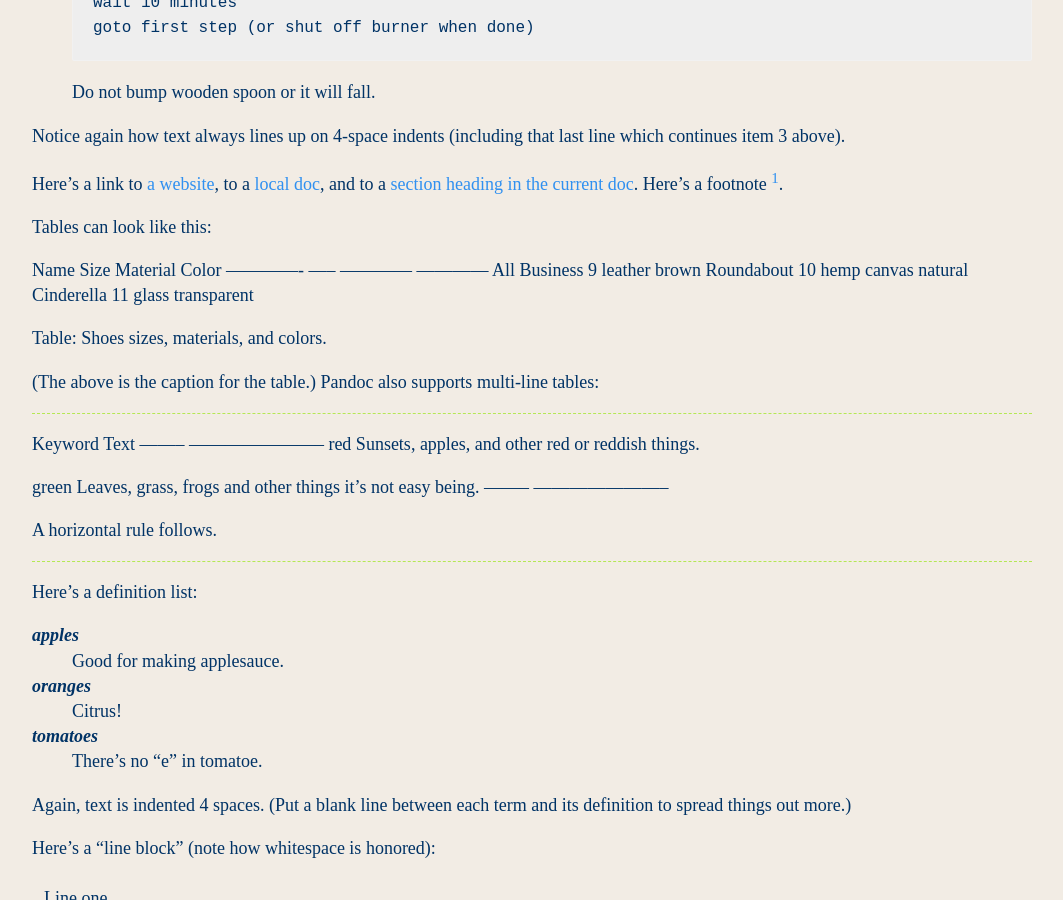
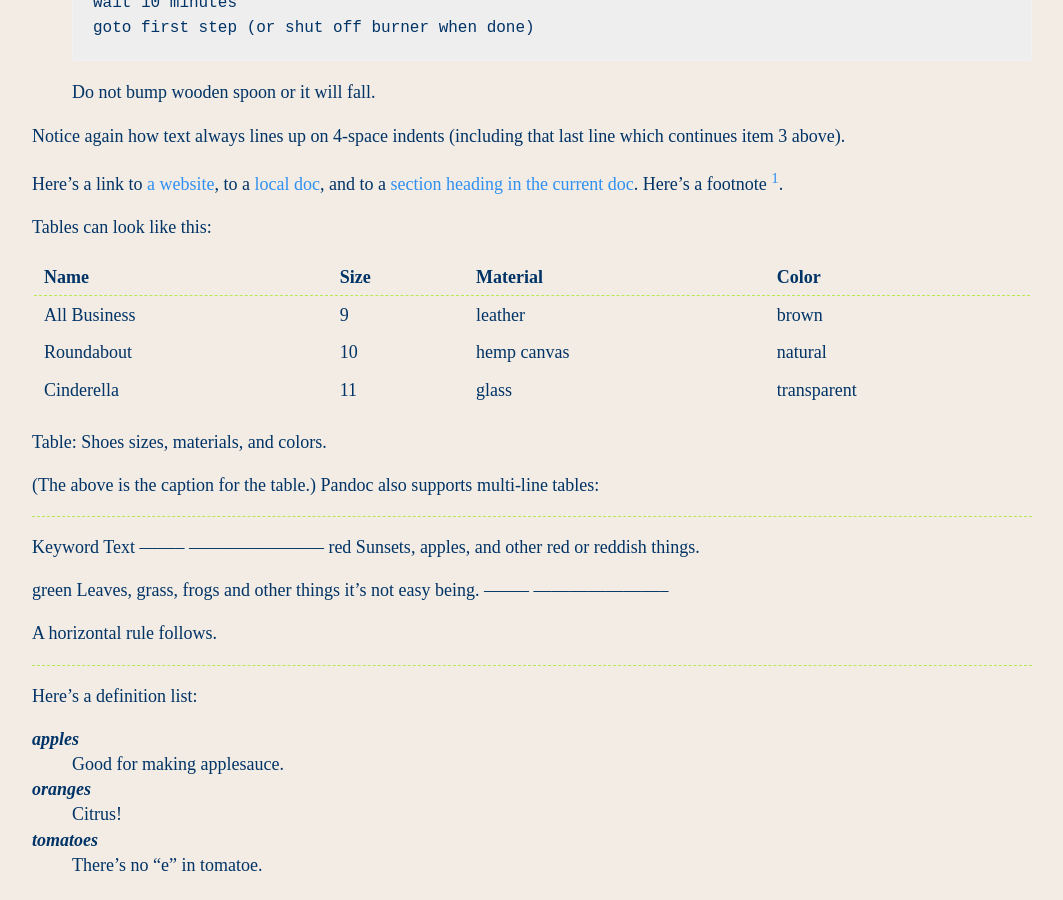
Before and after one commit to profphillips/wikibasics, a Jekyll site: the page built from test.md, in a window 1280 px wide and 900 px high, scrolled down 1670 px. Shown: the whole window, without its empty margins (108-1171 px from the left). Built offline with Jekyll 4.4.1, drawn with Linux system fonts in a browser that asks for light colours; our own code applies the rules of GitHub Pages for plain Markdown files.

Commit message:
Update test.md

```diff
--- a/test.md
+++ b/test.md
@@ -99,11 +99,11 @@ doc](#an-h2-header). Here's a footnote [^1].
 
 Tables can look like this:
 
-Name           Size  Material      Color
-------------- -----  ------------  ------------
-All Business      9  leather       brown
-Roundabout       10  hemp canvas   natural
-Cinderella       11  glass         transparent
+Name | Size | Material | Color
+--- | --- | --- | ---
+All Business | 9 | leather | brown
+Roundabout | 10 | hemp canvas | natural
+Cinderella | 11 | glass | transparent
 
 Table: Shoes sizes, materials, and colors.
 
```
